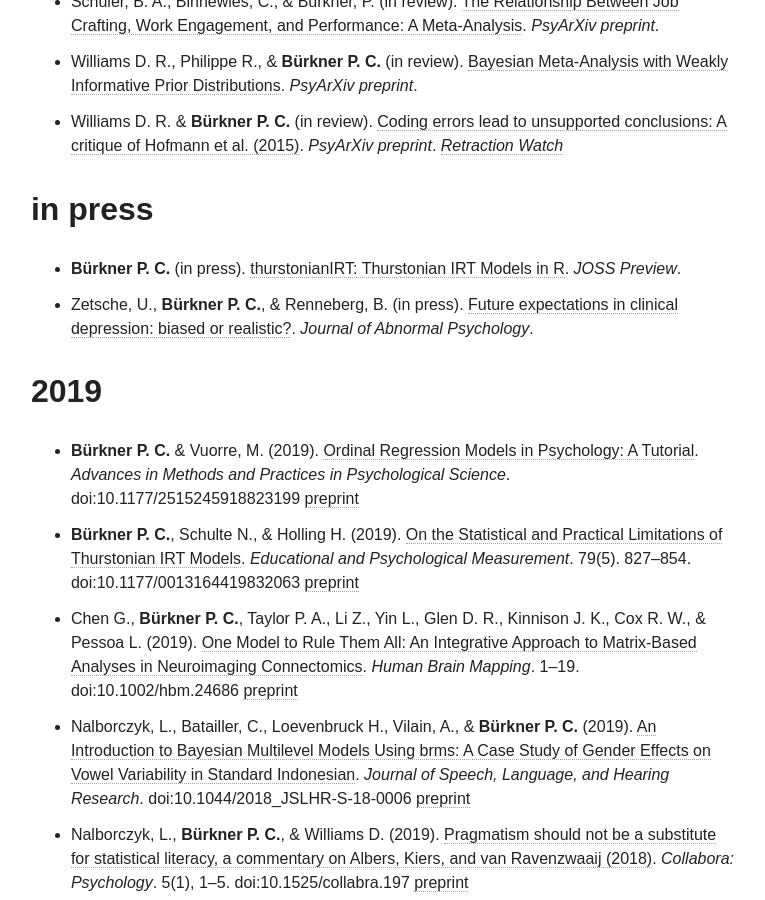
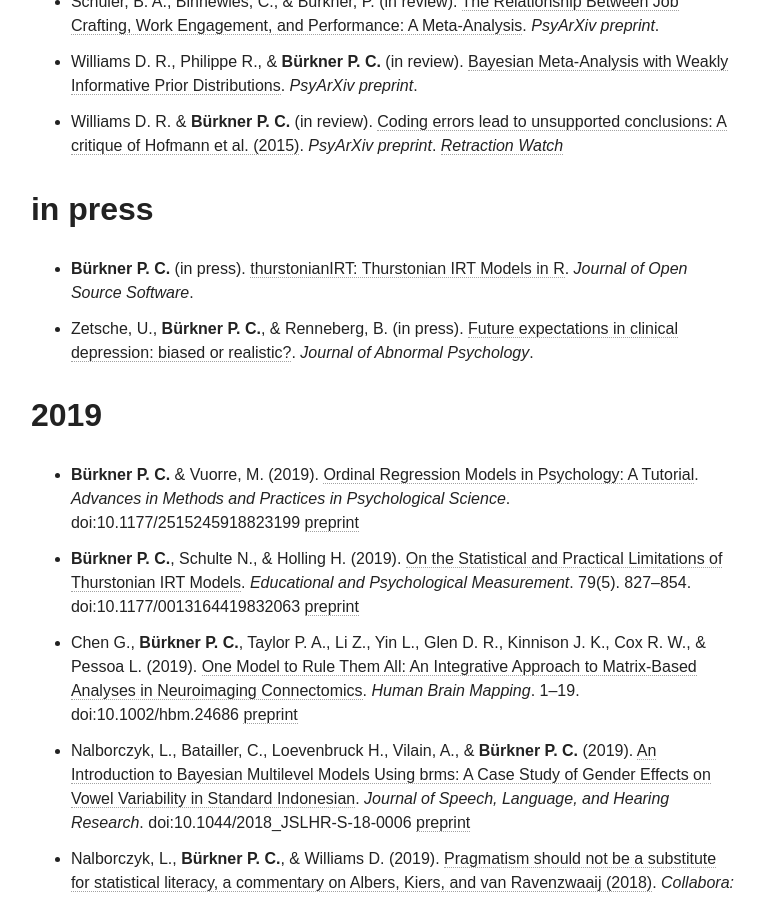
Before and after one commit to paul-buerkner/paul-buerkner.github.io, a Jekyll site: the page built from publications/index.md, in a window 1280 px wide and 900 px high, scrolled down 1292 px. Shown: the whole window, without its empty margins (255-1020 px from the left). Built offline with Jekyll 4.4.1, drawn with Linux system fonts in a browser that asks for light colours; nearby versions of some CDN libraries.

Commit message:
fix journal name

```diff
--- a/publications/index.md
+++ b/publications/index.md
@@ -19,7 +19,7 @@
 * Williams D. R. & **Bürkner P. C.** (in review). [Coding errors lead to unsupported conclusions: A critique of Hofmann et al. (2015)](https://osf.io/preprints/psyarxiv/2jpdb/). *PsyArXiv preprint*. [*Retraction Watch*](http://retractionwatch.com/2016/10/04/oh-well-love-hormone-doesnt-reduce-psychiatric-symptoms-says-researchers-in-request-to-retract/)
 
 ## in press
-* **Bürkner P. C.** (in press). [thurstonianIRT: Thurstonian IRT Models in R](https://github.com/openjournals/joss-papers/blob/joss.01641/joss.01641/10.21105.joss.01641.pdf). *JOSS Preview*.
+* **Bürkner P. C.** (in press). [thurstonianIRT: Thurstonian IRT Models in R](https://github.com/openjournals/joss-papers/blob/joss.01641/joss.01641/10.21105.joss.01641.pdf). *Journal of Open Source Software*.
 * Zetsche, U., **Bürkner P. C.**, & Renneberg, B. (in press). [Future expectations in clinical depression: biased or realistic?](https://psyarxiv.com/w96k2/). *Journal of Abnormal Psychology*.
 
 ## 2019
```
